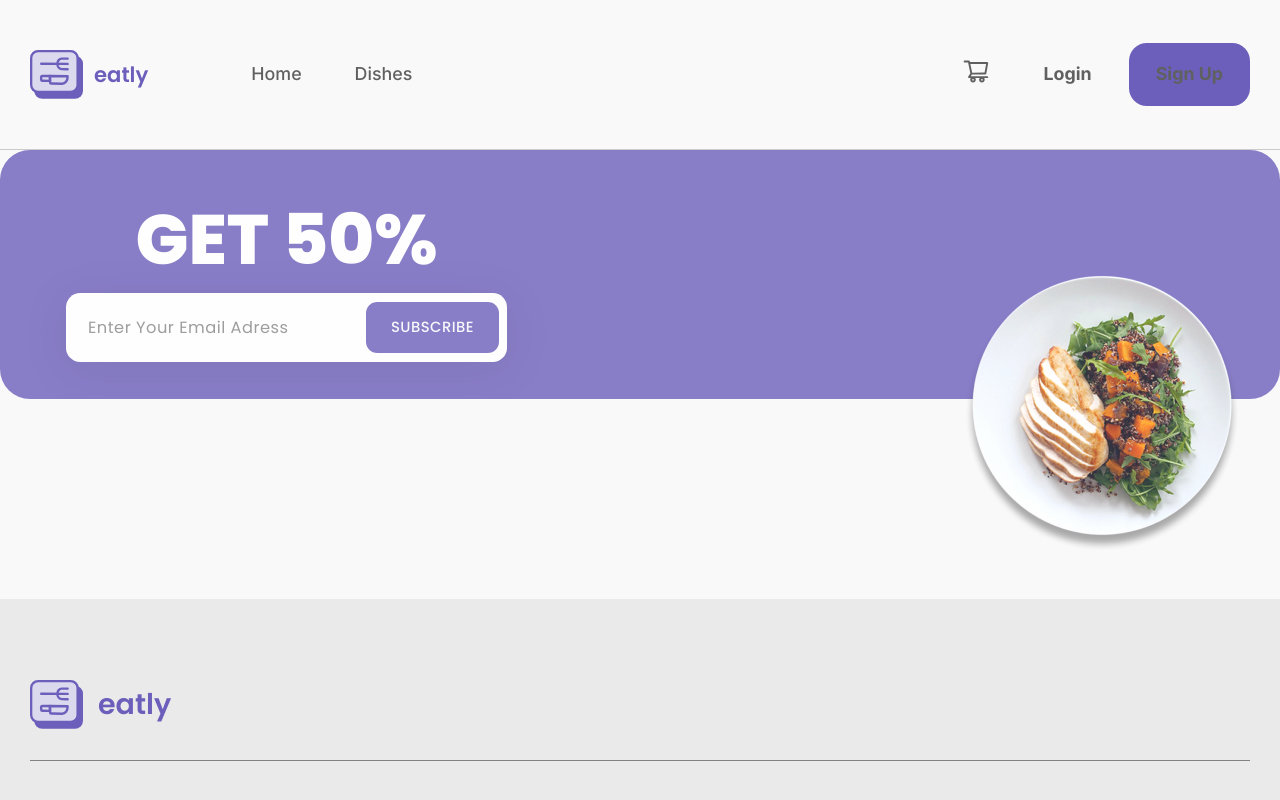
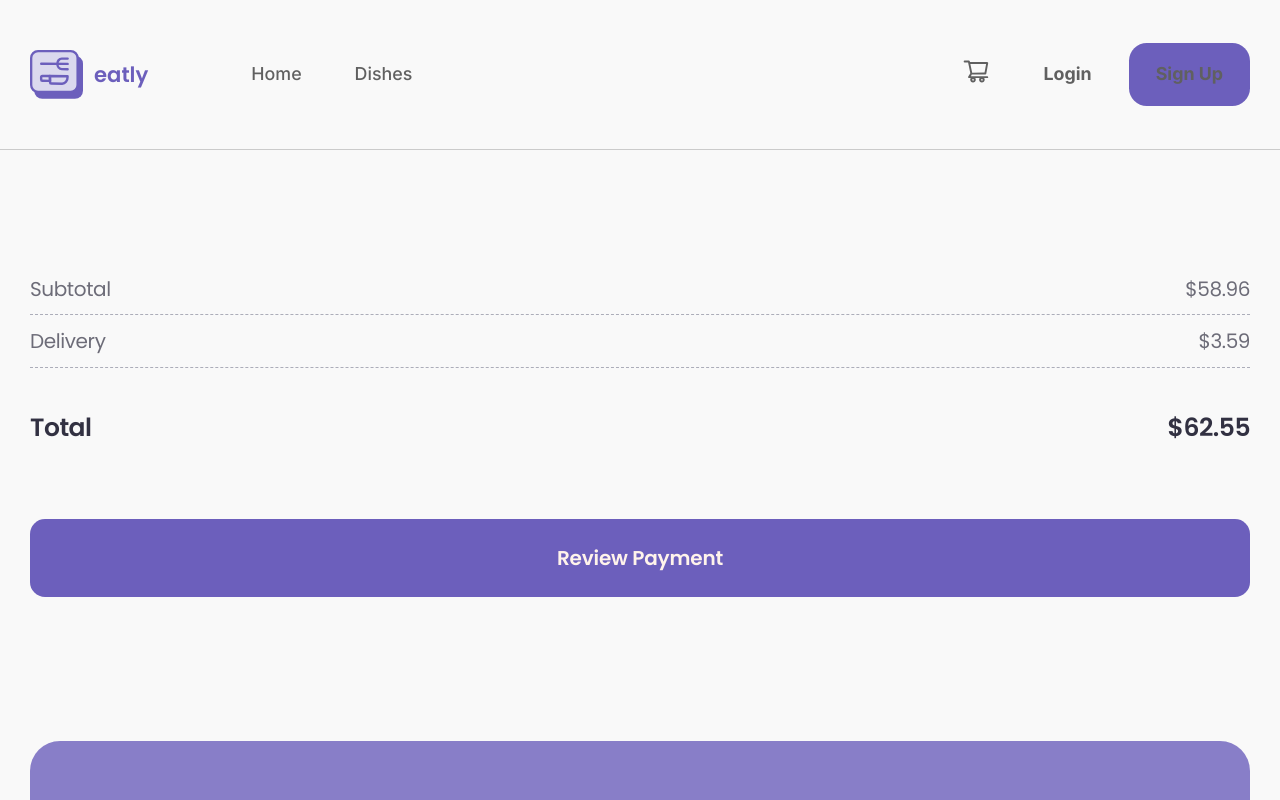
Before and after one commit to REACT-DEVELOPER-ELBEK/final-exam, a Next.js app: page /cart in a window 1280 px wide. Shown: the top 800 px of the page. Built offline with nearby package versions, Linux system fonts and the light colour scheme.

Commit message:
cart page(static) added

```diff
--- a/src/app/cart/Cart.scss
+++ b/src/app/cart/Cart.scss
@@ -1,7 +1,142 @@
-.cart{
-    .container{
-        .cart__wrapper{
-
+.cart {
+  margin-top: 128px;
+  .container {
+    .cart__wrapper {
+      display: flex;
+      flex-direction: column;
+      align-items: center;
+      gap: 20px;
+      .cart__item {
+        display: flex;
+        padding: 5px;
+        align-items: center;
+        border-radius: 12px;
+        max-width: 681px;
+        width: 100%;
+        box-shadow: 0px 41px 52px -53px rgba(0, 0, 0, 0.2);
+        justify-content: space-between;
+        background: #fff;
+        border: 1.593px solid var(--colors-gray-gray-2, #f4f4f6);
+        .product__info {
+          display: flex;
+          align-items: center;
+          img {
+            max-width: 100px;
+            height: 100px;
+            object-fit: cover;
+          }
+          &__content {
+            display: flex;
+            flex-direction: column;
+            margin-left: 15px;
+            h2 {
+              color: var(--Black-Color, #323142);
+              font-feature-settings: "clig" off, "liga" off;
+              font-family: Poppins;
+              font-size: 22px;
+              font-weight: 600;
+              line-height: 140%;
+            }
+            p {
+              color: var(--Black-Color, #323142);
+              font-feature-settings: "clig" off, "liga" off;
+              font-family: Poppins;
+              font-size: 18px;
+              font-weight: 600;
+              line-height: 140%;
+              margin-top: 3px;
+            }
+          }
         }
+        &__actions {
+          display: flex;
+          flex-direction: column;
+          align-items: center;
+          gap: 8px;
+          padding: 23px;
+          &__buttons {
+            display: flex;
+            gap: 10px;
+            align-items: center;
+            button {
+              color: #323142;
+              border: 2px solid #323142;
+              border-radius: 7px;
+              padding: 2px 10px;
+              font-size: 20px;
+              background: transparent;
+              &:hover {
+                background: #323142;
+                color: #fff;
+                transition: 0.3s;
+              }
+              &:active {
+                transition: 0.3s;
+                transform: scale(0.8);
+              }
+            }
+            p {
+              color: var(--Black-Color, #323142);
+              font-family: Poppins;
+              font-size: 17.585px;
+              font-weight: 400;
+              line-height: 140%;
+            }
+          }
+        }
+      }
     }
+    .total__count {
+      display: flex;
+      flex-direction: column;
+      gap: 15px;
+      .subtotal {
+        display: flex;
+        width: 100%;
+        justify-content: space-between;
+        align-items: center;
+        border-bottom: 1px dashed #acadb9;
+        padding-bottom: 13px;
+        h2,
+        p {
+          color: var(--Black-Color, #323142);
+          font-family: Poppins;
+          font-size: 20px;
+          font-style: normal;
+          font-weight: 400;
+          line-height: 117.5%; /* 23.5px */
+          letter-spacing: -0.4px;
+          opacity: 0.7;
+        }
+      }
+      .total {
+        display: flex;
+        justify-content: space-between;
+        width: 100%;
+        margin-top: 30px;
+        h2,
+        p {
+          color: var(--Black-Color, #323142);
+          font-family: Poppins;
+          font-size: 25px;
+          font-weight: 600;
+          line-height: 117.5%;
+          letter-spacing: -0.5px;
+        }
+      }
+      button {
+        color: var(--Cream---Background, #fff3eb);
+        font-family: Poppins;
+        font-size: 20px;
+        font-style: normal;
+        font-weight: 600;
+        letter-spacing: -0.2px;
+        border-radius: 15.043px;
+        background: var(--Purple, #6c5fbc);
+        padding: 24px 0;
+        margin-bottom: 144px;
+        margin-top: 62px;
+      }
+    }
+  }
 }
--- a/src/app/cart/page.tsx
+++ b/src/app/cart/page.tsx
@@ -1,42 +1,61 @@
-"use client"
+"use client";
 import React, { useEffect } from "react";
 import HomeDiscount from "../routes/home/homeDiscount/HomeDiscount";
 import { useDispatch, useSelector } from "react-redux";
 import { AppDispatch, RootState } from "@/redux/store";
 import { fetchFoods } from "@/redux/slices/foodSlicer";
 import { mapFoods } from "@/types/foodMap.type";
+import "./Cart.scss";
 
 const Cart = () => {
-    const cartData = JSON.parse(localStorage.getItem("cartProducts"))
+  const cartData = JSON.parse(localStorage.getItem("cartProducts"));
   console.log(cartData);
 
   return (
     <div className="cart">
       <div className="container">
         <div className="cart__wrapper">
-            {
-                cartData?.map((item:mapFoods)=>{
+          {cartData?.map((item: mapFoods) => {
             return (
               <div className="cart__item" key={item.id}>
                 <div className="product__info">
                   <img src={item.image} alt={item.description} />
                   <div className="product__info__content">
-                                    <h2>{item.title.slice(10)}...</h2>
+                    <h2>{item.title.slice(0, 25)}...</h2>
                     <p>{item.price}</p>
                   </div>
                 </div>
                 <div className="cart__item__actions">
+                  <div className="cart__item__actions__buttons">
                     <button>-</button>
                     <p>1</p>
                     <button>+</button>
                   </div>
-                        </div>
-                    )
-                })
-            }
+                  <div className="cart__item__actions__total">
+                    <h3>$19.99</h3>
                   </div>
                 </div>
+              </div>
+            );
+          })}
+        </div>
+        <div className="total__count">
+          <div className="subtotal">
+            <h2>Subtotal</h2>
+            <p>$58.96</p>
+          </div>
+          <div className="subtotal">
+            <h2>Delivery</h2>
+            <p>$3.59</p>
+          </div>
+          <div className="total">
+            <h2>Total</h2>
+            <p>$62.55</p>
+          </div>
+          <button>Review Payment</button>
+        </div>
         <HomeDiscount />
+      </div>
     </div>
   );
 };
```
Also changed, not shown: src/app/layout/header/Nav.tsx (renamed from src/app/layout/header/Nav.jsx). Lines whose indentation alone changed are shown as unchanged.
